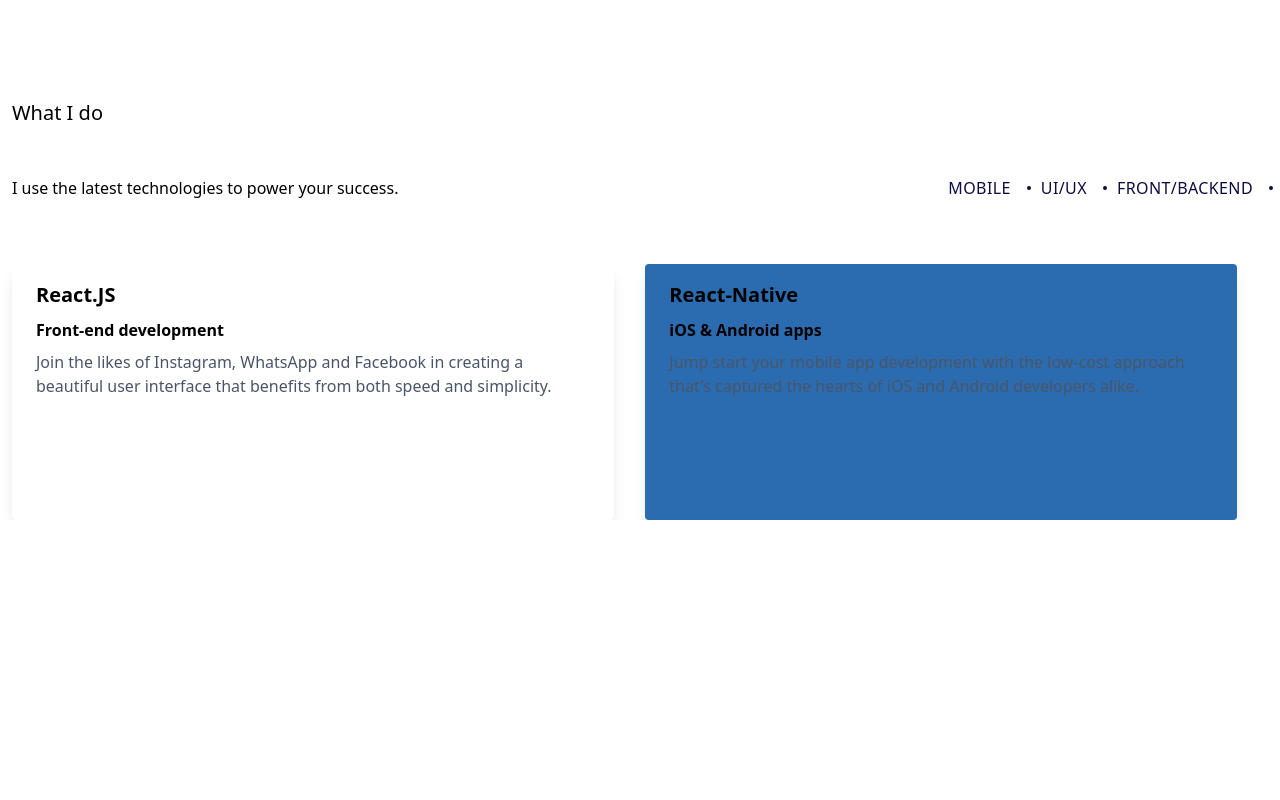
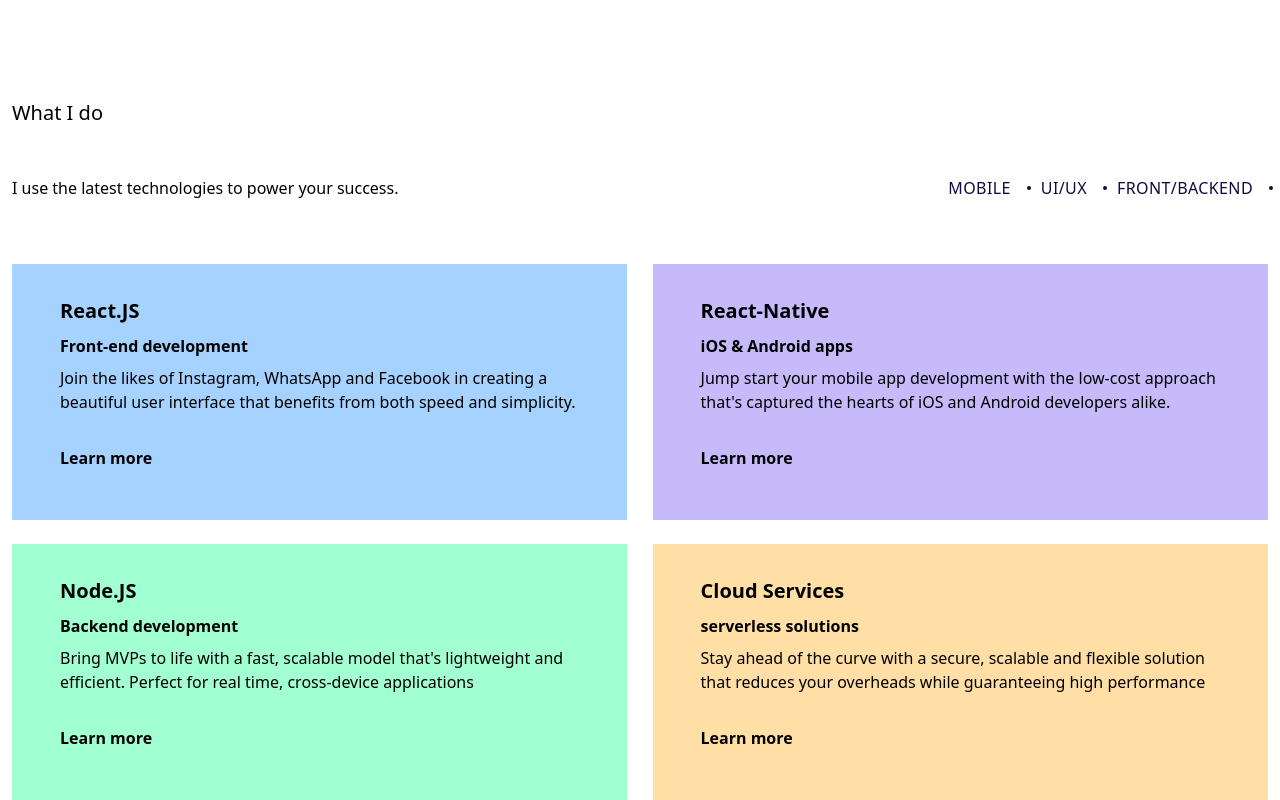
Before and after one commit to Warrior1119/Portfolio, a React (Create React App) app: page / in a window 1280 px wide. Shown: the part 811-1611 px from the top of the page. Before the commit the page ends 1331 px from the top, so only its background shows below. Built offline with nearby package versions, Linux system fonts and the light colour scheme.

Commit message:
add skills component

```diff
--- a/src/assets/css/MainSkill.css
+++ b/src/assets/css/MainSkill.css
@@ -37,11 +37,6 @@
   font-size: 16px;
 }
 
-.skill-set {
-  display: flex;
+.card {
+  width: 49%;
 }
-
-.card {
-  width: 95%;
-  /* background-color: green; */
-}
--- a/src/assets/tailwind.css
+++ b/src/assets/tailwind.css
@@ -3,3 +3,19 @@
 @import "tailwindcss/components";
 
 @import "tailwindcss/utilities";
+
+.reactjs {
+  background-color: #a6d2ff;
+}
+
+.react-native {
+  background-color: #c6bafb;
+}
+
+.nodejs {
+  background-color: #a2ffd1;
+}
+
+.cloud-services {
+  background-color: #ffdfa6;
+}
--- a/src/components/user/Skill.js
+++ b/src/components/user/Skill.js
@@ -15,15 +15,24 @@ class Skill extends Component {
 
   render() {
     const style =
-      "card rounded overflow-hidden shadow-lg h-64 " + this.state.color;
+      "card overflow-hidden cursor-pointer h-64 " +
+      "hover:shadow-2xl " +
+      "transition duration-700 ease-in-out transform hover:-translate-y-5 " +
+      this.state.color;
 
-    console.log("style....", style);
     return (
       <div className={style}>
         <div className="px-6 py-4">
-          <div className="font-bold text-xl mb-2">{this.state.title}</div>
-          <div className="font-bold mb-2">{this.state.subtitle}</div>
-          <p className="text-gray-700 text-base"> {this.state.desc}</p>
+          <div className="px-6 py-4">
+            <div className="font-bold text-xl mb-2">{this.state.title}</div>
+            <div className="font-bold mb-2">{this.state.subtitle}</div>
+            <p className="text-base"> {this.state.desc}</p>
+          </div>
+          <div className="px-6 py-4">
+            <a href="#">
+              <strong> Learn more</strong>
+            </a>
+          </div>
         </div>
       </div>
     );
--- a/src/components/user/WhatDo.js
+++ b/src/components/user/WhatDo.js
@@ -13,14 +13,31 @@ class WhatDo extends Component {
         subtitle: "Front-end development",
         desc:
           "Join the likes of Instagram, WhatsApp and Facebook in creating a beautiful user interface that benefits from both speed and simplicity.",
-        color: "bg-reactjs"
+        color: "reactjs"
       },
+
       React_Native: {
         title: "React-Native",
         subtitle: "iOS & Android apps",
         desc:
           "Jump start your mobile app development with the low-cost approach that's captured the hearts of iOS and Android developers alike.",
-        color: "bg-blue-700"
+        color: "react-native"
+      },
+
+      Node: {
+        title: "Node.JS",
+        subtitle: "Backend development",
+        desc:
+          "Bring MVPs to life with a fast, scalable model that's lightweight and efficient. Perfect for real time, cross-device applications",
+        color: "nodejs"
+      },
+
+      Cloud_Services: {
+        title: "Cloud Services",
+        subtitle: "serverless solutions",
+        desc:
+          "Stay ahead of the curve with a secure, scalable and flexible solution that reduces your overheads while guaranteeing high performance",
+        color: "cloud-services"
       }
     };
   }
@@ -44,22 +61,18 @@ class WhatDo extends Component {
           </div>
         </div>
 
-        <div className="my-16 skill-set">
-          <a onClick={this.handleReactJSClick}>
+        <div className="my-16">
+          <div className="flex justify-between">
             <Skill content={this.state.React} />
-          </a>
-          <a onClick={this.handleReactJSClick}>
+
             <Skill content={this.state.React_Native} />
-          </a>
+          </div>
+          <div className="my-6 flex justify-between">
+            <Skill content={this.state.Node} />
+
+            <Skill content={this.state.Cloud_Services} />
+          </div>
         </div>
-        {/* <div className="my-16 skill-set">
-          <a onClick={this.handleReactJSClick}>
-            <Skill />
-          </a>
-          <a onClick={this.handleReactJSClick}>
-            <Skill />
-          </a>
-        </div> */}
       </div>
     );
   }
--- a/tailwind.config.js
+++ b/tailwind.config.js
@@ -1,9 +1,6 @@
 module.exports = {
   theme: {
-    extend: {},
-    backgroundColor: theme => ({
-      "bt-reactjs": "#a6d2ff"
-    })
+    extend: {}
   },
   variants: {},
   plugins: [require("tailwindcss"), require("autoprefixer")]
```
Also changed, not shown: src/assets/main.css.
